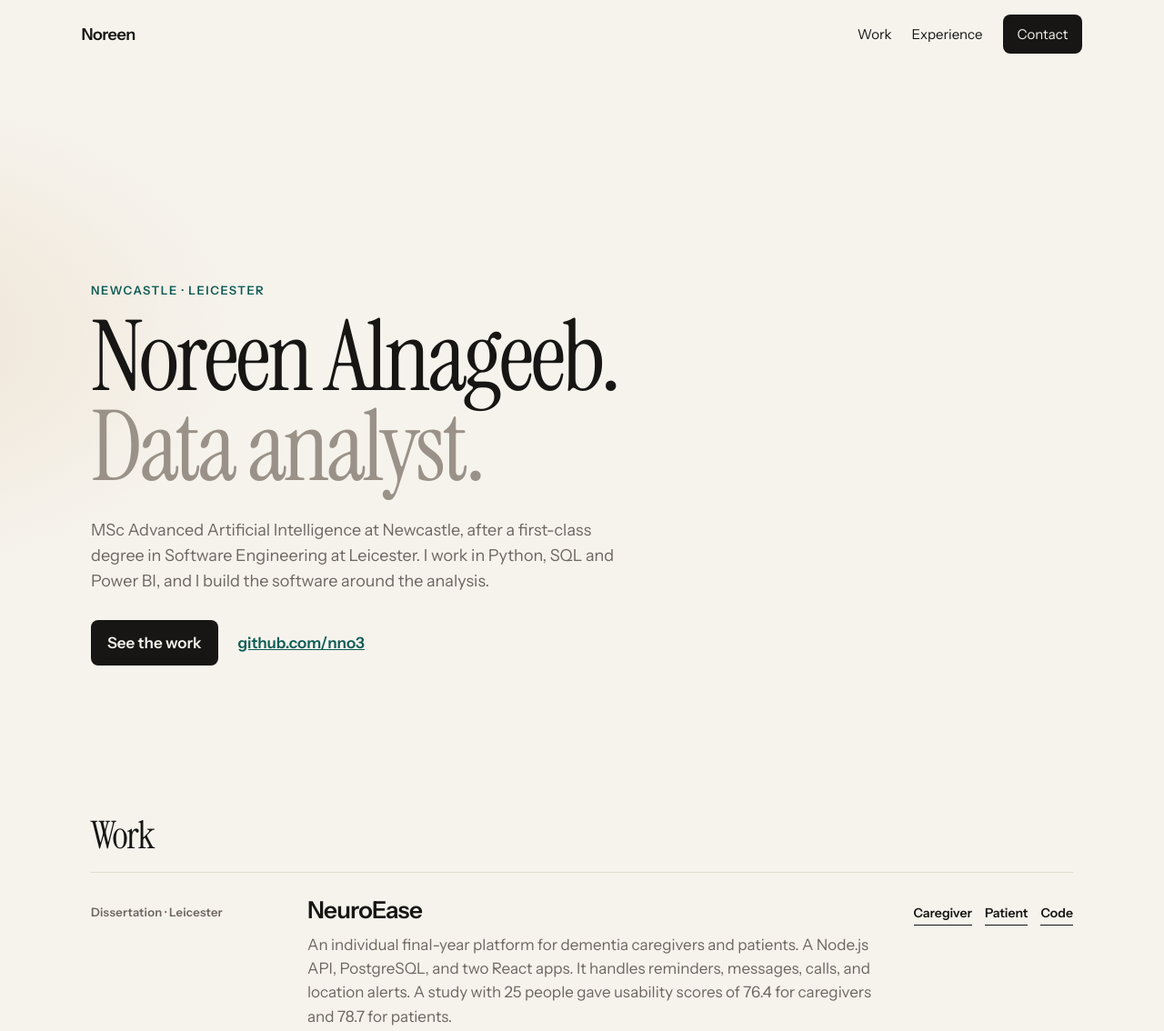
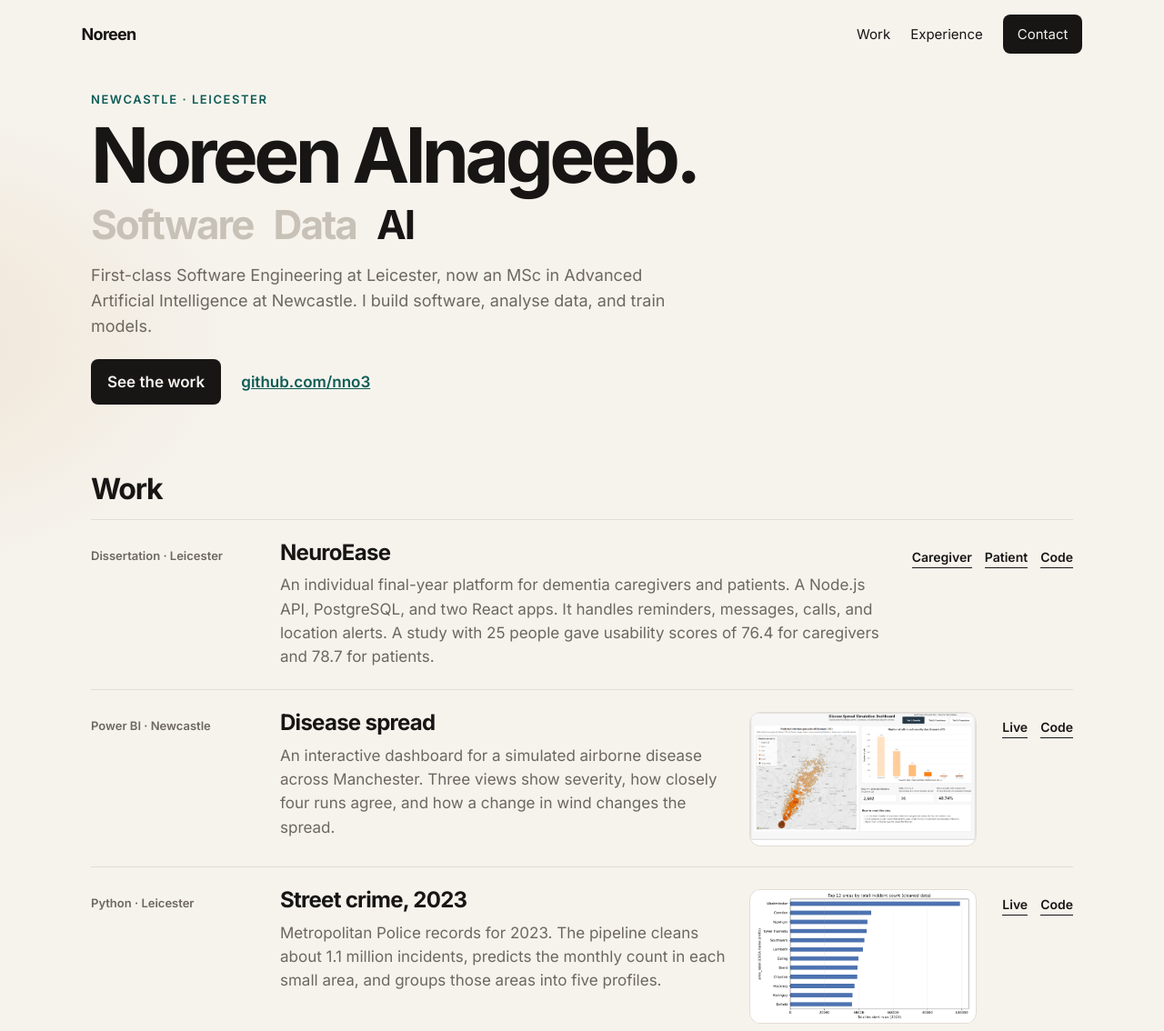
Before and after one commit to nno3/nno3.github.io, a plain HTML site: page index.html in a window 1280 px wide. Shown: the top 1134 px of the page at 91% size. Drawn offline with Linux system fonts and the light colour scheme.

Commit message:
Tighten the header and show the projects.

```diff
--- /dev/null
+++ b/app.js
@@ -0,0 +1,28 @@
+(function () {
+    var reduce = window.matchMedia("(prefers-reduced-motion: reduce)").matches;
+    document.documentElement.classList.add("js");
+
+    var words = document.querySelectorAll(".roles span");
+    var index = 0;
+    if (!reduce && words.length > 1) {
+        window.setInterval(function () {
+            words[index].classList.remove("on");
+            index = (index + 1) % words.length;
+            words[index].classList.add("on");
+        }, 1700);
+    }
+
+    var items = document.querySelectorAll(".project, .role");
+    if (reduce || !("IntersectionObserver" in window)) {
+        items.forEach(function (el) { el.classList.add("in"); });
+        return;
+    }
+    var observer = new IntersectionObserver(function (entries) {
+        entries.forEach(function (entry) {
+            if (!entry.isIntersecting) return;
+            entry.target.classList.add("in");
+            observer.unobserve(entry.target);
+        });
+    }, { threshold: 0.12 });
+    items.forEach(function (el) { observer.observe(el); });
+})();
--- a/index.html
+++ b/index.html
@@ -4,10 +4,10 @@
     <meta charset="UTF-8">
     <meta name="viewport" content="width=device-width, initial-scale=1.0">
     <title>Noreen Alnageeb</title>
-    <meta name="description" content="Noreen Alnageeb, data analyst. MSc Advanced Artificial Intelligence at Newcastle. First-class Software Engineering at Leicester.">
+    <meta name="description" content="Noreen Alnageeb. Software, data, and AI. MSc Advanced Artificial Intelligence at Newcastle. First-class Software Engineering at Leicester.">
     <link rel="preconnect" href="https://fonts.googleapis.com">
     <link rel="preconnect" href="https://fonts.gstatic.com" crossorigin>
-    <link href="https://fonts.googleapis.com/css2?family=Instrument+Sans:ital,wght@0,400;0,500;0,600;1,400&family=Instrument+Serif:ital@0;1&display=swap" rel="stylesheet">
+    <link href="https://fonts.googleapis.com/css2?family=Inter:wght@400;500;600;700&display=swap" rel="stylesheet">
     <link rel="stylesheet" href="style.css">
 </head>
 <body>
@@ -23,8 +23,13 @@
 <main id="top">
     <header class="hero">
         <p class="eyebrow">Newcastle · Leicester</p>
-        <h1>Noreen Alnageeb.<br><span>Data analyst.</span></h1>
-        <p class="lede">MSc Advanced Artificial Intelligence at Newcastle, after a first-class degree in Software Engineering at Leicester. I work in Python, SQL and Power BI, and I build the software around the analysis.</p>
+        <h1>Noreen Alnageeb.</h1>
+        <p class="roles" aria-label="Software, data, and AI">
+            <span class="on">Software</span>
+            <span>Data</span>
+            <span>AI</span>
+        </p>
+        <p class="lede">First-class Software Engineering at Leicester, now an MSc in Advanced Artificial Intelligence at Newcastle. I build software, analyse data, and train models.</p>
         <p class="hero-links">
             <a class="btn" href="#work">See the work</a>
             <a class="text-link" href="https://github.com/nno3">github.com/nno3</a>
@@ -46,6 +51,7 @@
             <div>
                 <h3><a href="https://nno3.github.io/disease-spread/">Disease spread</a></h3>
                 <p>An interactive dashboard for a simulated airborne disease across Manchester. Three views show severity, how closely four runs agree, and how a change in wind changes the spread.</p>
+                <img class="shot contain" src="images/disease.png" alt="Disease spread dashboard. Orange circles over Greater Manchester and a bar chart of severity for scenario 245.">
             </div>
             <p class="links"><a href="https://nno3.github.io/disease-spread/">Live</a><a href="https://github.com/nno3/disease-spread">Code</a></p>
         </article>
@@ -54,6 +60,7 @@
             <div>
                 <h3><a href="https://nno3.github.io/street-crime/">Street crime, 2023</a></h3>
                 <p>Metropolitan Police records for 2023. The pipeline cleans about 1.1 million incidents, predicts the monthly count in each small area, and groups those areas into five profiles.</p>
+                <img class="shot contain" src="images/crime.png" alt="Bar chart of the twelve London areas with the most street incidents in 2023. Westminster is the longest bar.">
             </div>
             <p class="links"><a href="https://nno3.github.io/street-crime/">Live</a><a href="https://github.com/nno3/street-crime">Code</a></p>
         </article>
@@ -62,6 +69,7 @@
             <div>
                 <h3><a href="https://nno3.github.io/BrightonGreen/">GreenBrighton</a></h3>
                 <p>An individual site for eco-friendly places in Brighton and Hove. Charts and maps, shaped by six user interviews, and built to WCAG 2.1 AA.</p>
+                <img class="shot" src="images/greenbrighton.png" alt="GreenBrighton homepage, with the Brighton pier behind the welcome text and an events panel.">
             </div>
             <p class="links"><a href="https://nno3.github.io/BrightonGreen/">Live</a><a href="https://github.com/nno3/BrightonGreen">Code</a></p>
         </article>
@@ -70,6 +78,7 @@
             <div>
                 <h3><a href="https://nno3.github.io/skills-hive/">Skills Hive</a></h3>
                 <p>A learning site with courses, friends, and a game. I led the group and built the dashboard, the course page, the HexaHive game, and the chatbot.</p>
+                <img class="shot" src="images/skills.png" alt="Skills Hive sign-in, with a yellow panel and the honeycomb mark.">
             </div>
             <p class="links"><a href="https://nno3.github.io/skills-hive/">Live</a><a href="https://github.com/nno3/skills-hive">Code</a></p>
         </article>
@@ -86,6 +95,7 @@
             <div>
                 <h3><a href="https://nno3.github.io/construction-thermometer/">Construction thermometer</a></h3>
                 <p>A dashboard I built alone. Seven construction sectors, read from public headlines.</p>
+                <img class="shot" src="images/thermometer.png" alt="Construction thermometer showing Residential at 20 degrees, with sector buttons along the top.">
             </div>
             <p class="links"><a href="https://nno3.github.io/construction-thermometer/">Live</a><a href="https://github.com/nno3/construction-thermometer">Code</a></p>
         </article>
@@ -96,6 +106,7 @@
             <div>
                 <h3><a href="https://nno3.github.io/network-security/">Network security</a></h3>
                 <p>Four teaching captures. Each one is a normal protocol, then the weakness in the packets.</p>
+                <img class="shot contain" src="images/network.png" alt="Network security page open on the TCP tab, with the handshake notes.">
             </div>
             <p class="links"><a href="https://nno3.github.io/network-security/">Live</a><a href="https://github.com/nno3/network-security">Code</a></p>
         </article>
@@ -112,6 +123,7 @@
             <div>
                 <h3><a href="https://nno3.github.io/clinic-api/">Clinic</a></h3>
                 <p>With Ajan Mudey and Aisha Tasneem Muhammad. Doctors, patients, appointments, and medical records.</p>
+                <img class="shot contain" src="images/clinic.png" alt="Clinic page with patient, doctor, and appointment tabs, and a form to add a patient.">
             </div>
             <p class="links"><a href="https://nno3.github.io/clinic-api/">Live</a><a href="https://github.com/nno3/clinic-api">Code</a></p>
         </article>
@@ -120,6 +132,7 @@
             <div>
                 <h3><a href="https://nno3.github.io/course-manager/">Course manager</a></h3>
                 <p>An Android app for courses and enrolled students, with the same screens in the browser.</p>
+                <img class="shot contain" src="images/course.png" alt="Course manager showing a phone-shaped list of two courses, each with a delete button.">
             </div>
             <p class="links"><a href="https://nno3.github.io/course-manager/">Live</a><a href="https://github.com/nno3/course-manager">Code</a></p>
         </article>
@@ -152,6 +165,7 @@
             <div>
                 <h3><a href="https://nno3.github.io/saudi-interactive-map/">Saudi Arabia</a></h3>
                 <p>A personal map. Mark each city as visited, lived in, or stopped by.</p>
+                <img class="shot contain" src="images/saudi.png" alt="Map of Saudi Arabia with city dots and a colour legend.">
             </div>
             <p class="links"><a href="https://nno3.github.io/saudi-interactive-map/">Live</a><a href="https://github.com/nno3/saudi-interactive-map">Code</a></p>
         </article>
@@ -176,6 +190,7 @@
             <div>
                 <h3><a href="https://nno3.github.io/snake/">Snake</a></h3>
                 <p>A desktop game. The page plays the same one.</p>
+                <img class="shot" src="images/snake.png" alt="Snake game on a black grid, score zero, with a short green snake and a red apple.">
             </div>
             <p class="links"><a href="https://nno3.github.io/snake/">Live</a><a href="https://github.com/nno3/snake">Code</a></p>
         </article>
@@ -222,12 +237,13 @@
 
     <section id="contact" class="contact">
         <h2>Contact</h2>
-        <p class="lede">Arabic and English. Happy to talk about a data role, a dashboard, or the work above.</p>
+        <p class="lede">Arabic and English. Happy to talk about a software role, a data role, an AI role, or the work above.</p>
         <p class="hero-links">
             <a class="btn" href="mailto:Noreen.omaraln@gmail.com">Noreen.omaraln@gmail.com</a>
             <a class="text-link" href="https://github.com/nno3">GitHub</a>
         </p>
     </section>
 </main>
+<script src="app.js"></script>
 </body>
 </html>
--- a/style.css
+++ b/style.css
@@ -5,8 +5,7 @@
     --line: #e3ddd3;
     --paper: #f6f3ed;
     --accent: #0f5c56;
-    --serif: "Instrument Serif", Georgia, serif;
-    --sans: "Instrument Sans", "Segoe UI", sans-serif;
+    --sans: Inter, "Segoe UI", sans-serif;
 }
 
 * { box-sizing: border-box; }
@@ -34,13 +33,12 @@ nav {
     padding: 16px 7vw;
     background: rgba(246, 243, 237, 0.86);
     backdrop-filter: blur(14px);
-    border-bottom: 1px solid transparent;
 }
 
 .mark {
     color: var(--ink);
-    font: 600 18px/1 var(--sans);
-    letter-spacing: -0.03em;
+    font: 700 18px/1 var(--sans);
+    letter-spacing: -0.04em;
     text-decoration: none;
 }
 
@@ -70,15 +68,25 @@ main {
 }
 
 .hero {
-    min-height: calc(100vh - 72px);
-    display: flex;
-    flex-direction: column;
-    justify-content: flex-end;
-    padding: 48px 0 72px;
+    padding: 28px 0 12px;
+}
+
+.hero > * {
+    animation: rise 0.7s ease both;
+}
+
+.hero > *:nth-child(2) { animation-delay: 0.08s; }
+.hero > *:nth-child(3) { animation-delay: 0.16s; }
+.hero > *:nth-child(4) { animation-delay: 0.24s; }
+.hero > *:nth-child(5) { animation-delay: 0.32s; }
+
+@keyframes rise {
+    from { opacity: 0; transform: translateY(16px); }
+    to { opacity: 1; transform: none; }
 }
 
 .eyebrow {
-    margin: 0 0 18px;
+    margin: 0 0 14px;
     color: var(--accent);
     font: 600 13px/1 var(--sans);
     letter-spacing: 0.12em;
@@ -87,18 +95,34 @@ main {
 
 h1 {
     margin: 0;
-    font-family: var(--serif);
-    font-weight: 400;
-    font-size: clamp(56px, 8.4vw, 108px);
-    line-height: 0.92;
-    letter-spacing: -0.03em;
+    font-family: var(--sans);
+    font-weight: 700;
+    font-size: clamp(46px, 7vw, 84px);
+    line-height: 0.98;
+    letter-spacing: -0.055em;
 }
 
-h1 span { color: #9a9288; }
+.roles {
+    display: flex;
+    flex-wrap: wrap;
+    gap: 8px 22px;
+    margin: 10px 0 0;
+    font-weight: 700;
+    font-size: clamp(28px, 4vw, 44px);
+    letter-spacing: -0.045em;
+    line-height: 1.1;
+}
+
+.roles span {
+    color: #c8c1b7;
+    transition: color 0.45s ease;
+}
+
+.roles span.on { color: var(--ink); }
 
 .lede {
-    max-width: 38rem;
-    margin: 28px 0 0;
+    max-width: 40rem;
+    margin: 18px 0 0;
     color: var(--muted);
     font-size: 18px;
 }
@@ -108,7 +132,7 @@ h1 span { color: #9a9288; }
     flex-wrap: wrap;
     align-items: center;
     gap: 18px 22px;
-    margin: 28px 0 0;
+    margin: 22px 0 0;
 }
 
 .btn {
@@ -127,48 +151,57 @@ h1 span { color: #9a9288; }
 }
 
 section {
-    padding-top: 18px;
+    padding-top: 8px;
     scroll-margin-top: 76px;
 }
 
 h2 {
-    margin: 64px 0 8px;
-    font-family: var(--serif);
-    font-size: 42px;
-    font-weight: 400;
-    letter-spacing: -0.03em;
+    margin: 48px 0 8px;
+    font-family: var(--sans);
+    font-size: 32px;
+    font-weight: 700;
+    letter-spacing: -0.04em;
 }
 
-h2.sub {
-    margin-top: 56px;
-    font-size: 32px;
-}
+h2.sub { margin-top: 42px; font-size: 26px; }
 
 .project,
 .role {
     display: grid;
-    gap: 6px 28px;
-    padding: 26px 0;
+    gap: 8px 28px;
+    padding: 22px 0;
     border-top: 1px solid var(--line);
 }
 
 .project:last-child,
 .role:last-child { border-bottom: 1px solid var(--line); }
 
+.js .project,
+.js .role {
+    opacity: 0;
+    transform: translateY(14px);
+}
+
+.js .project.in,
+.js .role.in {
+    opacity: 1;
+    transform: none;
+    transition: opacity 0.55s ease, transform 0.55s ease;
+}
+
 .meta {
     margin: 4px 0 0;
     color: var(--accent);
     font: 600 13px/1.4 var(--sans);
-    letter-spacing: 0.02em;
 }
 
 h3 {
     margin: 0;
-    font: 600 26px/1.2 var(--sans);
+    font: 700 24px/1.2 var(--sans);
     letter-spacing: -0.03em;
 }
 
-.compact h3 { font-size: 22px; }
+.compact h3 { font-size: 20px; }
 
 h3 a {
     color: inherit;
@@ -182,6 +215,22 @@ h3 a:hover { color: var(--accent); }
     margin: 8px 0 0;
     color: var(--muted);
 }
+
+.shot {
+    width: 100%;
+    height: 168px;
+    margin-top: 12px;
+    object-fit: cover;
+    object-position: top center;
+    background: #fff;
+    border: 1px solid var(--line);
+    border-radius: 12px;
+    transition: transform 0.35s ease;
+}
+
+.shot.contain { object-fit: contain; }
+
+.shot:hover { transform: translateY(-3px); }
 
 .links {
     display: flex;
@@ -201,25 +250,43 @@ h3 a:hover { color: var(--accent); }
 
 .links a:hover { color: var(--accent); border-color: var(--accent); }
 
-.contact {
-    margin-top: 24px;
-    padding-bottom: 20px;
-}
+.contact { margin-top: 12px; }
 
 .contact .lede { margin-top: 8px; }
 
 @media (min-width: 860px) {
     .project,
     .role {
-        grid-template-columns: 210px 1fr auto;
+        grid-template-columns: 180px 1fr auto;
         align-items: start;
     }
 
-    .role { grid-template-columns: 210px 1fr; }
+    .role { grid-template-columns: 180px 1fr; }
 
-    .links { justify-content: flex-end; margin-top: 4px; }
+    .project > div:has(.shot) {
+        display: grid;
+        grid-template-columns: 1fr 250px;
+        column-gap: 22px;
+        align-items: start;
+    }
+
+    .project > div:has(.shot) h3,
+    .project > div:has(.shot) > p { grid-column: 1; }
+
+    .shot {
+        grid-column: 2;
+        grid-row: 1 / span 3;
+        height: 148px;
+        margin-top: 2px;
+    }
+
+    .links { justify-content: flex-end; }
 }
 
 @media (prefers-reduced-motion: reduce) {
     html { scroll-behavior: auto; }
+    .hero > * { animation: none; }
+    .js .project,
+    .js .role { opacity: 1; transform: none; }
+    .shot { transition: none; }
 }
```
Also changed, not shown: images/clinic.png (added), images/course.png (added), images/crime.png (added), images/disease.png (added), images/greenbrighton.png (added), images/network.png (added), images/saudi.png (added), images/skills.png (added), images/snake.png (added), images/thermometer.png (added).
